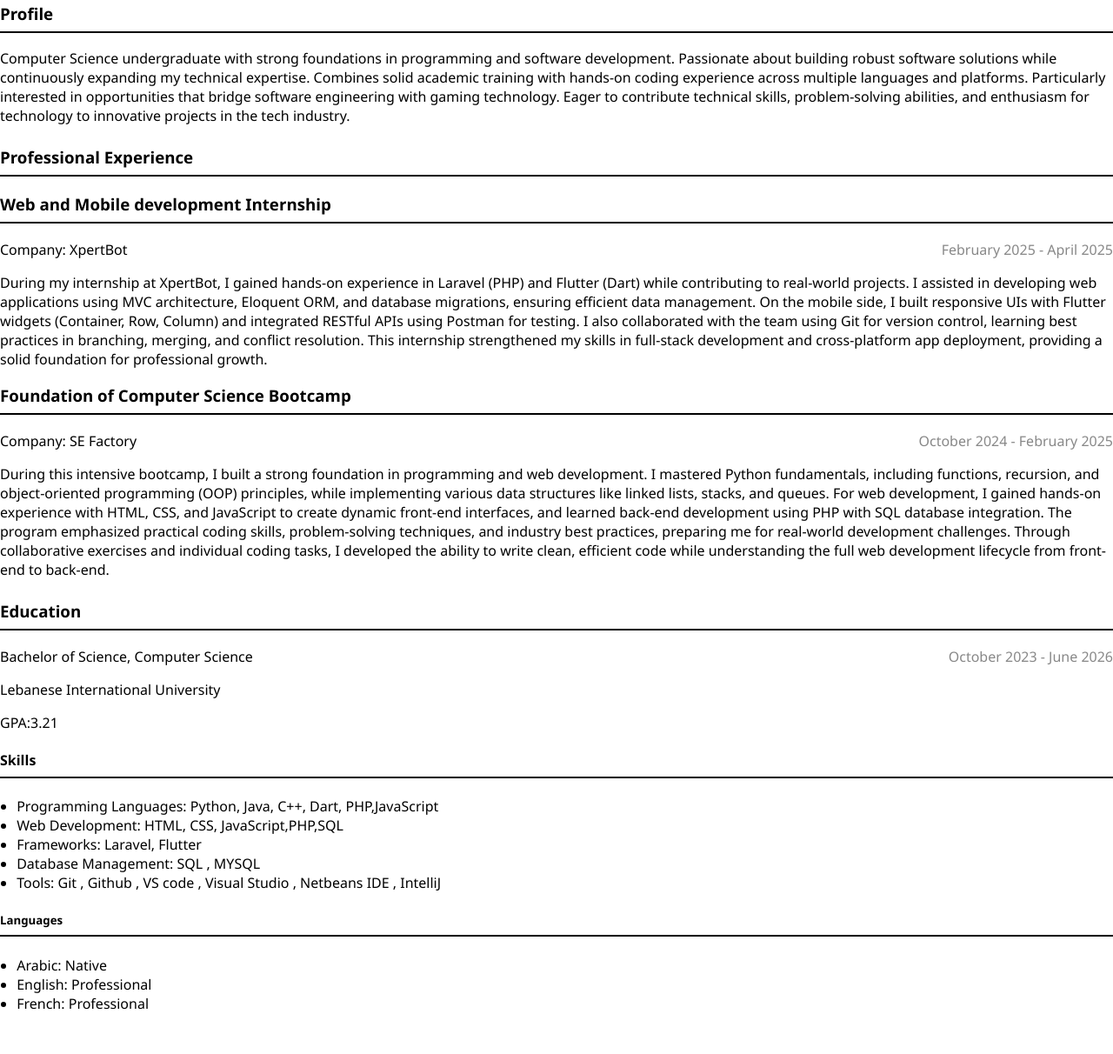
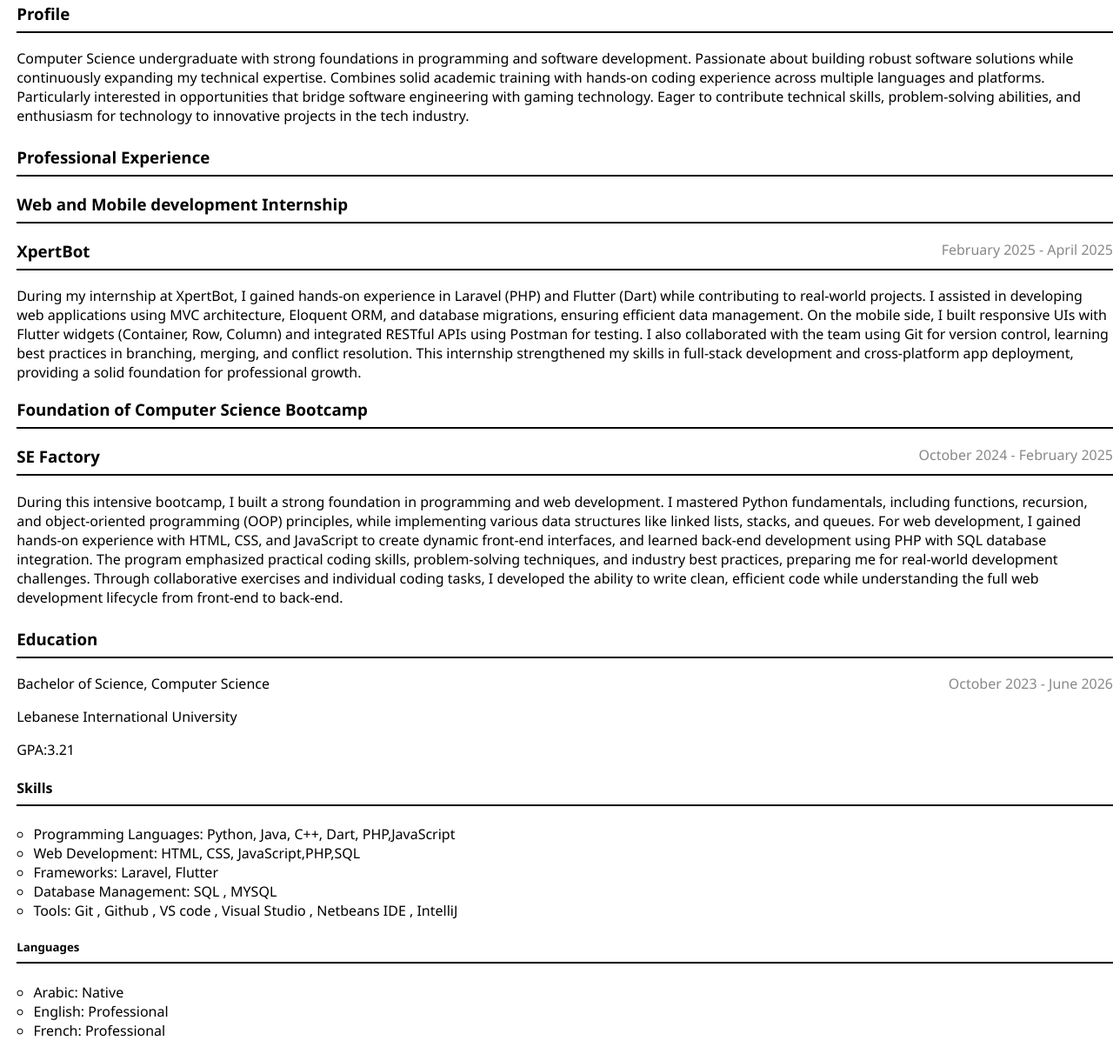
Before and after one commit to Mazennaji/My_CV, a plain HTML site: page index.html in a window 1280 px wide. Shown: the part 515-1727 px from the top of the page at 87% size. Before the commit the page ends 1696 px from the top, so only its background shows below. Drawn offline with Linux system fonts and the light colour scheme.

Commit message:
Added unordered list for each section

```diff
--- a/index.html
+++ b/index.html
@@ -16,34 +16,43 @@
         <h2>Computer Science Student</h2>
     </div>
         <div class="section info"></div>
+        <ul>
         <p>Phone:+961 70319137</p>
         <p>email:mazen.naji.1@gmail.com</p>
         <p>Github: <a href="https://github.com/Mazennaji" target="_blank" >https://github.com/Mazennaji</a></p>
         <p>Nationality : Lebanese </p>
         <p>Location : Beirut,Lebanon </p>
         <p>LinkedIn : <a href="https://www.linkedin.com/in/mazen-naji-71704b285/" target="_blank">https://www.linkedin.com/in/mazen-naji-71704b285/</a></p>
+        </ul>
     </div>
 
     <div class="section profile">
+        <ul>
         <h3>Profile</h3>
         <p>Computer Science undergraduate with strong foundations in programming and software development. Passionate about building robust software solutions while continuously expanding my technical expertise. Combines solid academic training with hands-on coding experience across multiple languages and platforms. Particularly interested in opportunities that bridge software engineering with gaming technology. Eager to contribute technical skills, problem-solving abilities, and enthusiasm for technology to innovative projects in the tech industry.</p>
+        </ul>
     </div>
     <div class="section professional experience"></div>
+    <ul>
     <h3>Professional Experience</h3>
     <h3>Web and Mobile development Internship</h3> <span class="date">February 2025 - April 2025</span>
-    <p>Company: XpertBot</p>
+    <h3>XpertBot</h3>
     <p>During my internship at XpertBot, I gained hands-on experience in Laravel (PHP) and Flutter (Dart) while contributing to real-world projects. I assisted in developing web applications using MVC architecture, Eloquent ORM, and database migrations, ensuring efficient data management. On the mobile side, I built responsive UIs with Flutter widgets (Container, Row, Column) and integrated RESTful APIs using Postman for testing. I also collaborated with the team using Git for version control, learning best practices in branching, merging, and conflict resolution. This internship strengthened my skills in full-stack development and cross-platform app deployment, providing a solid foundation for professional growth.</p>
     <h3>Foundation of Computer Science Bootcamp </h3> <span class="date">October 2024 - February 2025</span>
-    <p>Company: SE Factory</p>
+    <h3> SE Factory</h3>
     <p>During this intensive bootcamp, I built a strong foundation in programming and web development. I mastered Python fundamentals, including functions, recursion, and object-oriented programming (OOP) principles, while implementing various data structures like linked lists, stacks, and queues. For web development, I gained hands-on experience with HTML, CSS, and JavaScript to create dynamic front-end interfaces, and learned back-end development using PHP with SQL database integration. The program emphasized practical coding skills, problem-solving techniques, and industry best practices, preparing me for real-world development challenges. Through collaborative exercises and individual coding tasks, I developed the ability to write clean, efficient code while understanding the full web development lifecycle from front-end to back-end.</p>
-        <div class="section education"></div>
-        <h3>Education</h3> <span class="date">October 2023 - June 2026</span>
+    </ul>
+    <div class="section education"></div>
+    <ul>
+    <h3>Education</h3> <span class="date">October 2023 - June 2026</span>
         <p>Bachelor of Science, Computer Science</p>
-        <p>Lebanese International University</p>
-        <p>GPA:3.21</p>
+            <p>Lebanese International University</p>
+            <p>GPA:3.21</p>
+        </ul>
+    <ul>
     <h4>Skills</h4>
     <ul>
-        <li>Programming Languages: Python, Java, C++, Dart, PHP,JavaScript</li>
+    <li>Programming Languages: Python, Java, C++, Dart, PHP,JavaScript</li>
         <li>Web Development: HTML, CSS, JavaScript,PHP,SQL</li>
         <li>Frameworks: Laravel, Flutter</li>
         <li>Database Management: SQL , MYSQL</li>
```
